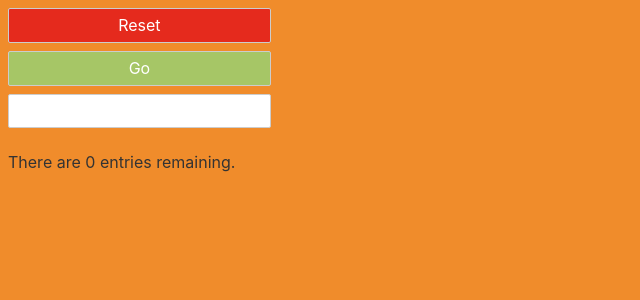
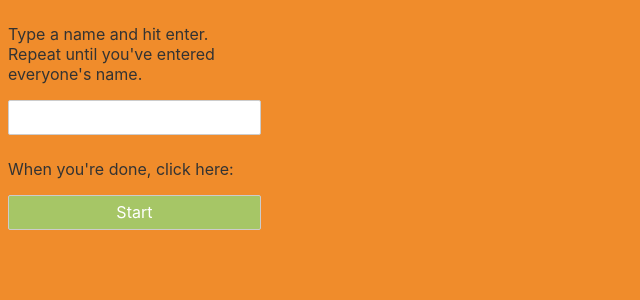
Before and after one commit to evanepio/scooter-svelte, a Svelte app: page / in a window 1280 px wide. Shown: the top 300 px of the page, without its empty margins (0-640 px from the left). Built offline with nearby package versions, Linux system fonts and the light colour scheme.

Commit message:
Separate Setup from Playing

```diff
--- a/src/App.svelte
+++ b/src/App.svelte
@@ -1,7 +1,10 @@
 <script>
   import { entries, remainingEntries, winner } from "./stores/entries.js";
+  import SetupPanel from "./components/SetupPanel.svelte";
   import ControlPanel from "./components/ControlPanel.svelte";
   import BallField from "./components/BallField.svelte";
+
+  let playing = false;
 </script>
 
 <style>
@@ -14,26 +17,38 @@
     flex-grow: 0;
     flex-shrink: 0;
     flex-direction: column;
+    width: 20%;
   }
 </style>
 
 <div>
   <section class="controls">
-    <ControlPanel
-      on:go={() => entries.playRound()}
-      on:reset={() => entries.reset()}
-      on:addname={event => entries.addEntry(event.detail)} />
+    {#if playing}
+      <ControlPanel
+        on:go={() => entries.playRound()}
+        on:reset={() => {
+          playing = false;
+          entries.reset();
+        }} />
 
-    {#if $winner}
-      <p>Congratulations, {$winner}!</p>
+      {#if $winner}
+        <p>Congratulations, {$winner}!</p>
+      {:else}
+        <p>There are {$remainingEntries} entries remaining.</p>
+      {/if}
     {:else}
-      <p>There are {$remainingEntries} entries remaining.</p>
+      <SetupPanel
+        on:start={() => (playing = true)}
+        on:addname={event => entries.addEntry(event.detail)} />
     {/if}
-
   </section>
   <section class="main">
     <BallField
       entries={$entries}
-      on:ballclicked={event => entries.removeEntry(event.detail)} />
+      on:ballclicked={event => {
+        if (!playing) {
+          entries.removeEntry(event.detail);
+        }
+      }} />
   </section>
 </div>
--- a/src/components/ControlPanel.svelte
+++ b/src/components/ControlPanel.svelte
@@ -2,8 +2,6 @@
   import { createEventDispatcher } from "svelte";
 
   const dispatch = createEventDispatcher();
-
-  let name = "";
 
   function goClicked(event) {
     dispatch("go");
@@ -11,14 +9,6 @@
 
   function resetClicked(event) {
     dispatch("reset");
-  }
-
-  function handleKeyDown(event) {
-    // When user hits enter and name has a value, fire event
-    if (event.key == "Enter" && name) {
-      dispatch("addname", name);
-      name = "";
-    }
   }
 </script>
 
@@ -47,8 +37,12 @@
 </style>
 
 <div>
-  <button class="reset" on:click={resetClicked}>Reset</button>
+  <p>
+    Click Go to play a round. Every round, remaining entries have a 1-in-4
+    chance of elimination.
+  </p>
   <button class="go" on:click={goClicked}>Go</button>
 
-  <input bind:value={name} on:keydown={handleKeyDown} />
+  <p>Click Reset to stop the current game and edit entries.</p>
+  <button class="reset" on:click={resetClicked}>Reset</button>
 </div>
--- /dev/null
+++ b/src/components/SetupPanel.svelte
@@ -0,0 +1,47 @@
+<script>
+  import { createEventDispatcher } from "svelte";
+
+  const dispatch = createEventDispatcher();
+
+  let name = "";
+
+  function handleKeyDown(event) {
+    // When user hits enter and name has a value, fire event
+    if (event.key == "Enter" && name) {
+      dispatch("addname", name);
+      name = "";
+    }
+  }
+
+  function startClicked(event) {
+    dispatch("start");
+  }
+</script>
+
+<style>
+  div {
+    display: flex;
+    flex-direction: column;
+  }
+
+  button {
+    color: white;
+    display: block;
+  }
+  .start {
+    background-color: rgb(166, 198, 102);
+  }
+  .start:hover {
+    border-color: rgb(0, 128, 0);
+  }
+</style>
+
+<div>
+  <p>Type a name and hit enter. Repeat until you've entered everyone's name.</p>
+
+  <input bind:value={name} on:keydown={handleKeyDown} />
+
+  <p>When you're done, click here:</p>
+
+  <button class="start" on:click={startClicked}>Start</button>
+</div>
```
